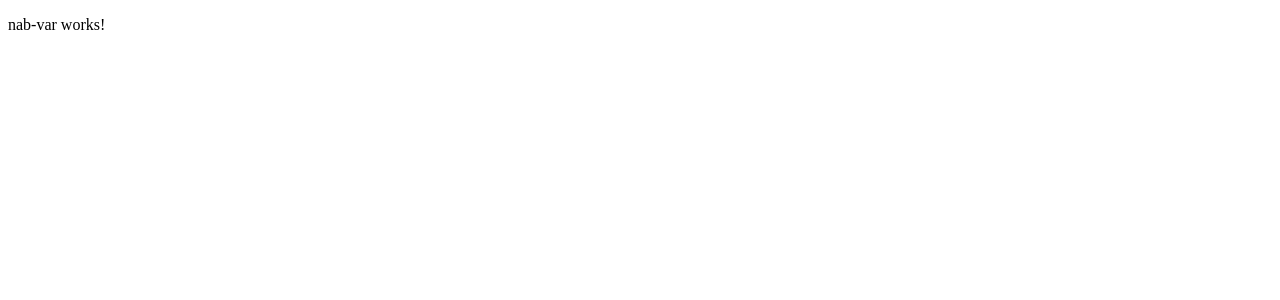
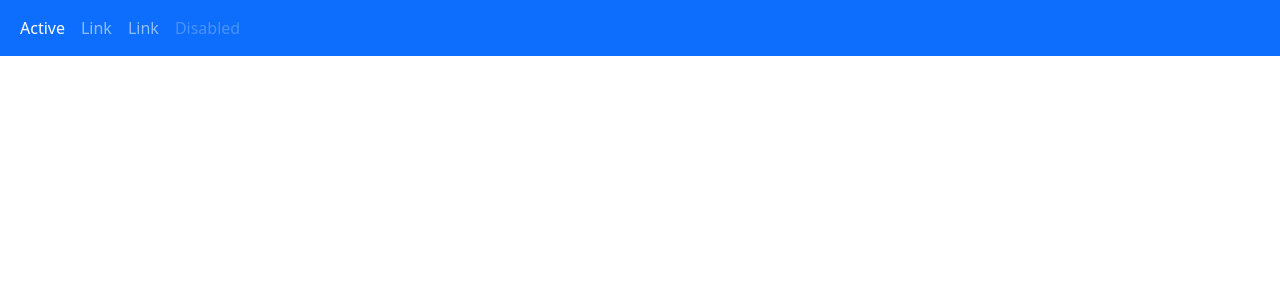
Before and after one commit to jritsqmet/app-web2-pr, an Angular app: page / in a window 1280 px wide. Shown: the top 300 px of the page. Built offline with nearby package versions, Linux system fonts and the light colour scheme.

Commit message:
Actualización del nav-bar

```diff
--- a/src/app/components/nab-var/nab-var.component.html
+++ b/src/app/components/nab-var/nab-var.component.html
@@ -1 +1,18 @@
-<p>nab-var works!</p>
+<nav class="navbar navbar-expand-sm bg-primary navbar-dark">
+    <div class="container-fluid">
+      <ul class="navbar-nav">
+        <li class="nav-item">
+          <a class="nav-link active" href="#">Active</a>
+        </li>
+       <li class="nav-item">
+          <a class="nav-link" href="#">Link</a>
+        </li>
+        <li class="nav-item">
+          <a class="nav-link" href="#">Link</a>
+        </li>
+        <li class="nav-item">
+          <a class="nav-link disabled" href="#">Disabled</a>
+        </li>
+      </ul>
+    </div>
+  </nav>
--- a/src/index.html
+++ b/src/index.html
@@ -6,6 +6,10 @@
   <base href="/">
   <meta name="viewport" content="width=device-width, initial-scale=1">
   <link rel="icon" type="image/x-icon" href="favicon.ico">
+
+  <link href="https://cdn.jsdelivr.net/npm/bootstrap@5.3.2/dist/css/bootstrap.min.css" rel="stylesheet">
+  <script src="https://cdn.jsdelivr.net/npm/bootstrap@5.3.2/dist/js/bootstrap.bundle.min.js"></script>
+
 </head>
 <body>
   <app-root></app-root>
```
